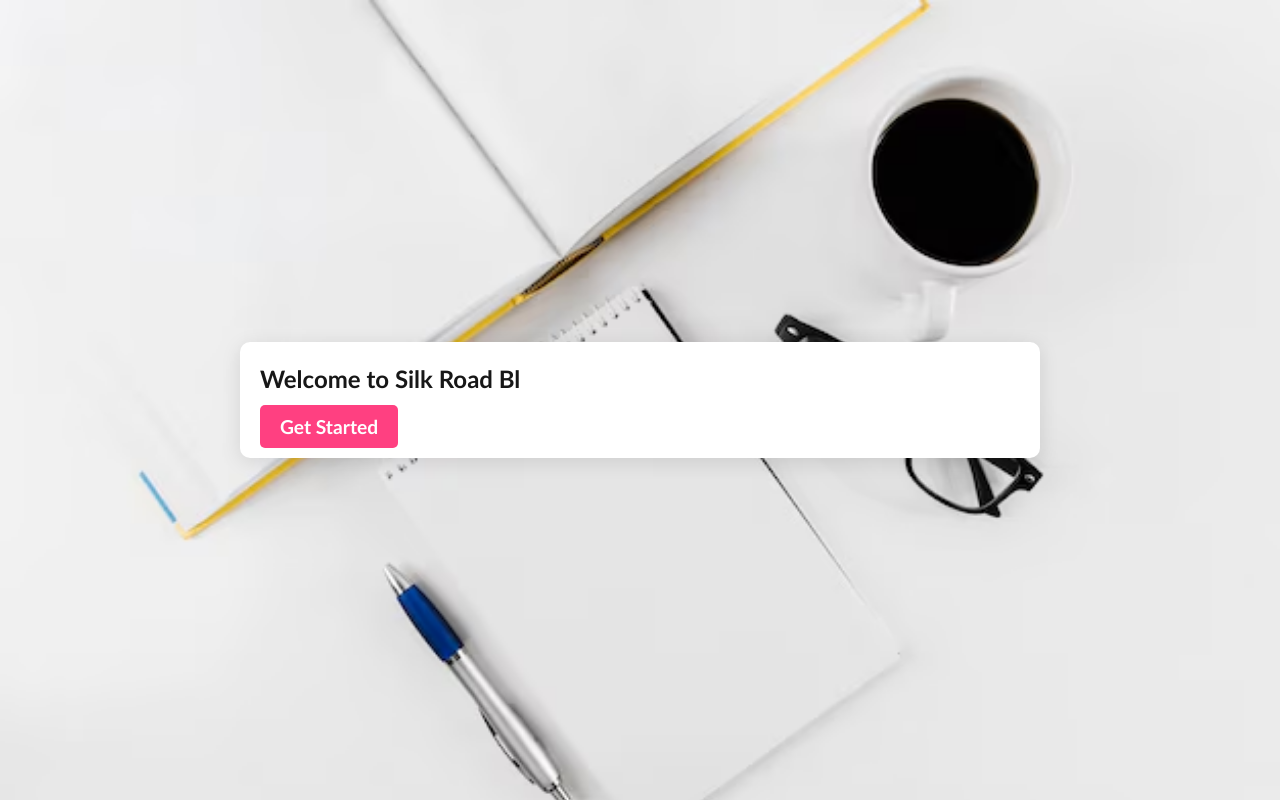
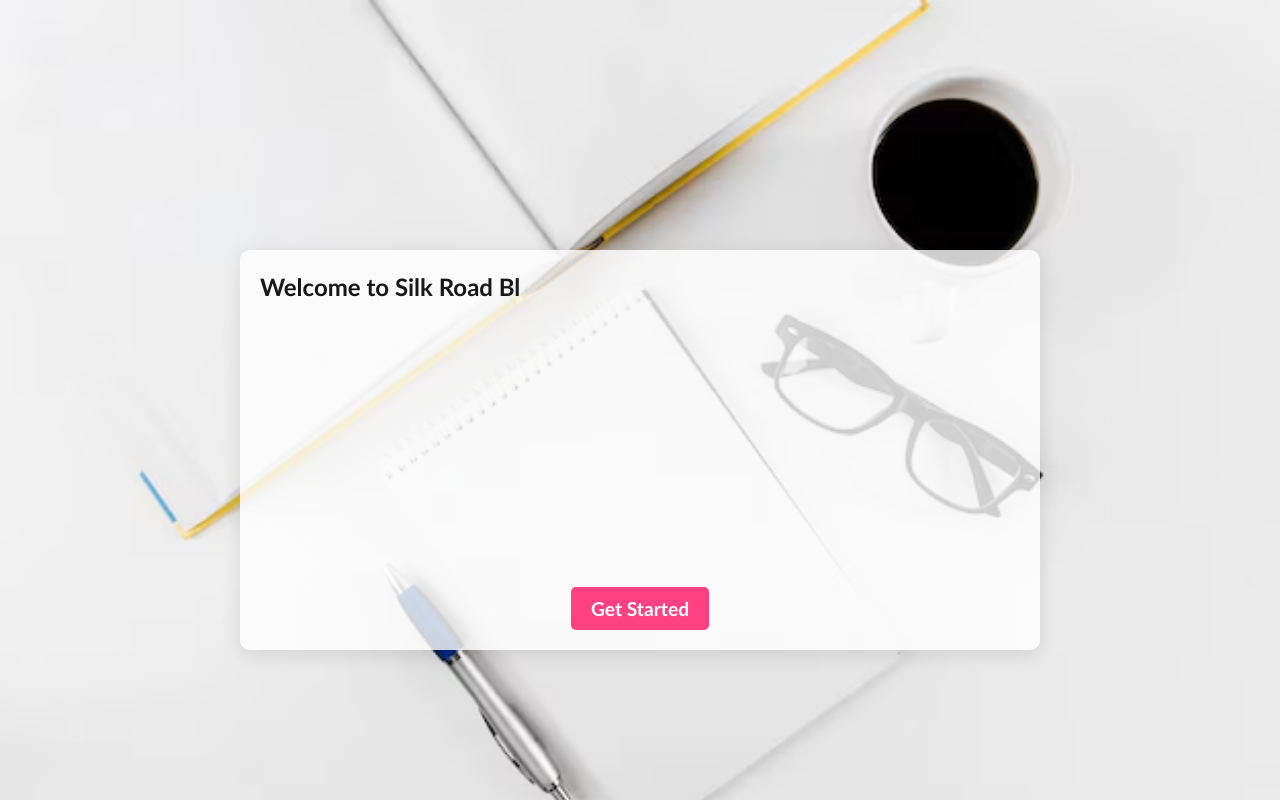
Before and after one commit to Dangoo2002/Silk-Road, a Next.js app: page /components/landingpage in a window 1280 px wide. Built offline with nearby package versions, Linux system fonts and the light colour scheme; no server answers.

Commit message:
changed the card in the landing page

```diff
--- a/src/app/components/footer/page.js
+++ b/src/app/components/footer/page.js
@@ -7,7 +7,7 @@ const Footer = () => {
     <footer className={styles.footer}>
       <div className={styles.footerSection}>
         <h3>About Silk Road Blog</h3>
-        <p>Silk Road Blog is your go-to platform for the latest articles, tips, and insights on technology, travel, lifestyle, and much more.</p>
+        <p>Silk Road Blog is your go-to platform for the latest articles, tips, and insights on technology, politics, entertainment, and much more.</p>
       </div>
 
       <hr className={styles.hr} />
@@ -16,7 +16,6 @@ const Footer = () => {
         <h3>Quick Links</h3>
         <ul>
           <li><a href="/">Home</a></li>
-          <li><a href="/blog">Blog</a></li>
           <li><a href="/about">About Us</a></li>
           <li><a href="/contact">Contact Us</a></li>
           <li><a href="/privacy">Privacy Policy</a></li>
--- a/src/app/components/homepage/home.module.css
+++ b/src/app/components/homepage/home.module.css
@@ -29,6 +29,7 @@
   border-radius: 5px;
   cursor: pointer;
   transition: background-color 0.3s;
+  font-weight: bolder;
 }
 
 .paginationButton:disabled {
--- a/src/app/components/landingpage/landing.module.css
+++ b/src/app/components/landingpage/landing.module.css
@@ -11,12 +11,18 @@
 }
 
 .card {
-    background-color: white; /* Card background color */
-    border-radius: 10px; /* Rounded corners */
-    padding: 20px; /* Padding inside the card */
-    box-shadow: 0 4px 20px rgba(0, 0, 0, 0.1); /* Subtle shadow for depth */
-    max-width: 800px; /* Max width for the card */
-    width: 90%; /* Responsive width */
+    background-color: rgba(255, 255, 255, 0.8);
+    border-radius: 10px;
+    padding: 20px;
+    box-shadow: 0 4px 20px rgba(0, 0, 0, 0.1);
+    max-width: 800px;
+    width: 90%;
+    height: 400px; /* Set height to auto to allow it to expand with text */
+    display: flex;
+    flex-direction: column;
+    justify-content: space-between;
+    top: 50px;
+    position: relative;
 }
 
 .overlay {
@@ -32,6 +38,8 @@
     font-size: 1.5rem;
     line-height: 1.4;
     margin-bottom: 20px;
+    height: auto; /* Remove fixed height */
+    overflow: visible; /* Allow overflow to be visible */
 }
 
 .getStartedButton {
@@ -46,7 +54,9 @@
     text-decoration: none;
     transition: background-color 0.3s;
     font-family: 'Trebuchet MS', 'Lucida Sans Unicode', 'Lucida Grande', 'Lucida Sans', Arial, sans-serif;
+    align-self: center;
 }
+
 
 .getStartedButton:hover {
     background-color: #e91e63;
--- a/src/app/components/landingpage/page.js
+++ b/src/app/components/landingpage/page.js
@@ -3,7 +3,7 @@
 import { useEffect, useState } from 'react';
 import styles from './landing.module.css';
 
-const fullText = "Welcome to Silk Road Blogs, where we share stories and experiences from travelers around the globe. Explore diverse cultures, hidden gems, and personal adventures shared by our community. Join us on this journey, connect with like-minded individuals, and ignite your wanderlust. Silk Road Blogs is your gateway to inspiration and travel insights, one story at a time. Whether you are planning a trip or reminiscing about past adventures, we have something for everyone. Dive into our blog and start your adventure today!";
+const fullText = "Welcome to Silk Road Blogs, your go-to destination for the latest stories and insights in politics, technology, entertainment, and automobiles. From Kenya to the global stage, we cover key issues shaping the world today. Whether you're curious about the latest political developments, cutting-edge tech innovations, entertainment trends, or automotive advancements, we've got you covered!";
 
 export default function Get() {
     const [displayedText, setDisplayedText] = useState('');
--- a/src/app/components/navbar/page.js
+++ b/src/app/components/navbar/page.js
@@ -43,6 +43,8 @@ export default function Nav() {
     <div className={`${styles.cardContainer} ${menuOpen ? styles.active : ''}`}>
       {loading && <Loader />}
       <div className={styles.navWrapper}>
+
+        <Link href="/">
           <Image
             src="/silkroadlogo.jpeg"
             alt="Logo"
@@ -50,6 +52,7 @@ export default function Nav() {
             height={50}
             className={styles.logoImage}
           />
+        </Link>
         <button className={styles.hamburger} onClick={toggleMenu}>
           &#9776;
         </button>
@@ -81,7 +84,7 @@ export default function Nav() {
               </>
             )}
             <li className={styles.navItem}>
-              <button className={styles.writeButton}>
+              <button className={styles.writeButton} style={{ backgroundColor: 'white', color: 'black' }}>
                 <Link href="/write" className={styles.navLink}>Write</Link>
               </button>
             </li>
```
Also changed, not shown: src/app/components/footer/footer.module.css (+4 -4 lines). Lines whose indentation alone changed are shown as unchanged.
